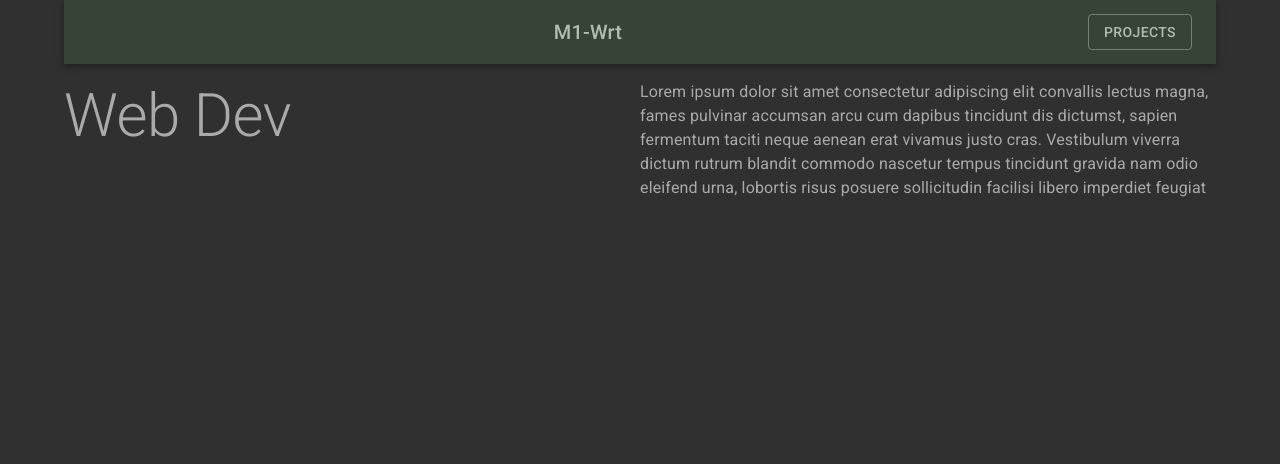
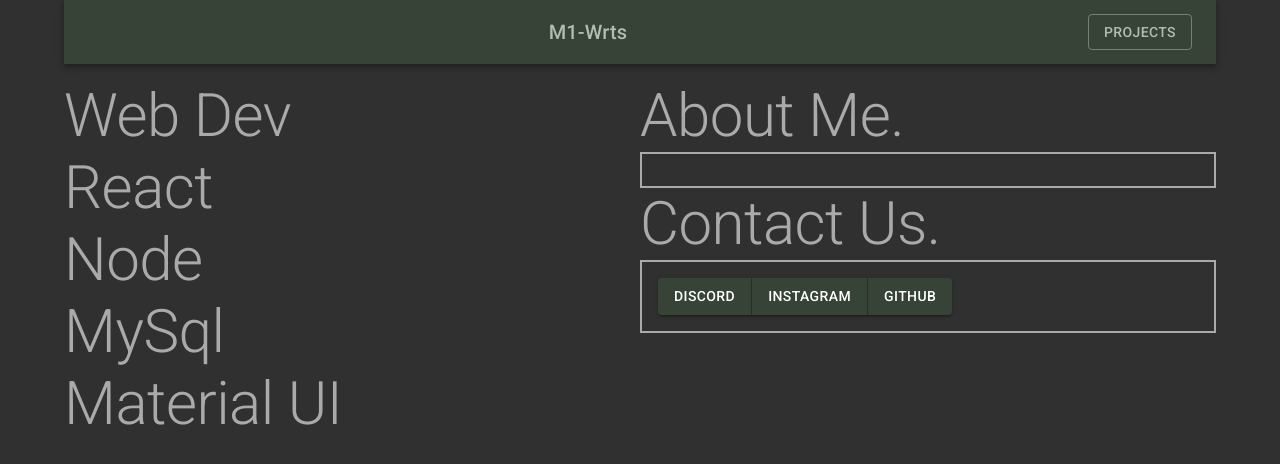
Before and after one commit to m1wrt/m1wrt.github.io, a React (Vite) app: page / in a window 1280 px wide. Shown: the top 464 px of the page. Built offline with nearby package versions, Linux system fonts and the light colour scheme.

Commit message:
Initial Commit

```diff
--- a/src/App.jsx
+++ b/src/App.jsx
@@ -1,4 +1,4 @@
-import { AppBar, Button, Container, Grid, Toolbar, Typography } from "@mui/material";
+import { Box, AppBar, Button, Container, Grid, Toolbar, Typography, ButtonGroup }  from "@mui/material";
 import AccountCircleIcon from '@mui/icons-material/AccountCircle';
 
 //? Crear funcion por defecto
@@ -8,7 +8,7 @@ export default function App(){
       <AppBar position="static">
         <Toolbar>
           <Typography color="secondary" textAlign={'center'} variant="h6" component="div" sx={{flexGrow: 1}}>
-            M1-Wrt
+            M1-Wrts
           </Typography>
           <Typography>
             <Button variant="outlined" color="secondary">Projects</Button>
@@ -20,17 +20,25 @@ export default function App(){
       <Grid container>
         <Grid item xs={12} sm={6}>
           <Typography variant="h2">Web Dev</Typography>
+          <Typography variant="h2">React</Typography>
+          <Typography variant="h2">Node</Typography>
+          <Typography variant="h2">MySql</Typography>
+          <Typography variant="h2">Material UI</Typography>
         </Grid>
 
         <Grid item xs={12} sm={6}>
+        <Typography variant="h2">About Me.</Typography>
+        <Box sx={{border: 2, p: 2}}>
 
-        Lorem ipsum dolor sit amet consectetur adipiscing
-          elit convallis lectus magna, fames pulvinar accumsan
-           arcu cum dapibus tincidunt dis dictumst, sapien fermentum
-            taciti neque aenean erat vivamus justo cras. Vestibulum
-            viverra dictum rutrum blandit commodo nascetur tempus
-            tincidunt gravida nam odio eleifend urna, lobortis risus
-            posuere sollicitudin facilisi libero imperdiet feugiat
+        </Box>
+        <Typography variant="h2">Contact Us.</Typography>
+        <Box sx={{border: 2, p: 2}}>
+          <ButtonGroup textAlign="center" variant="contained" color="primary">
+            <Button>Discord</Button>
+            <Button>Instagram</Button>
+            <Button>Github</Button>
+          </ButtonGroup>
+        </Box>
         </Grid>
       </Grid>
 
```
